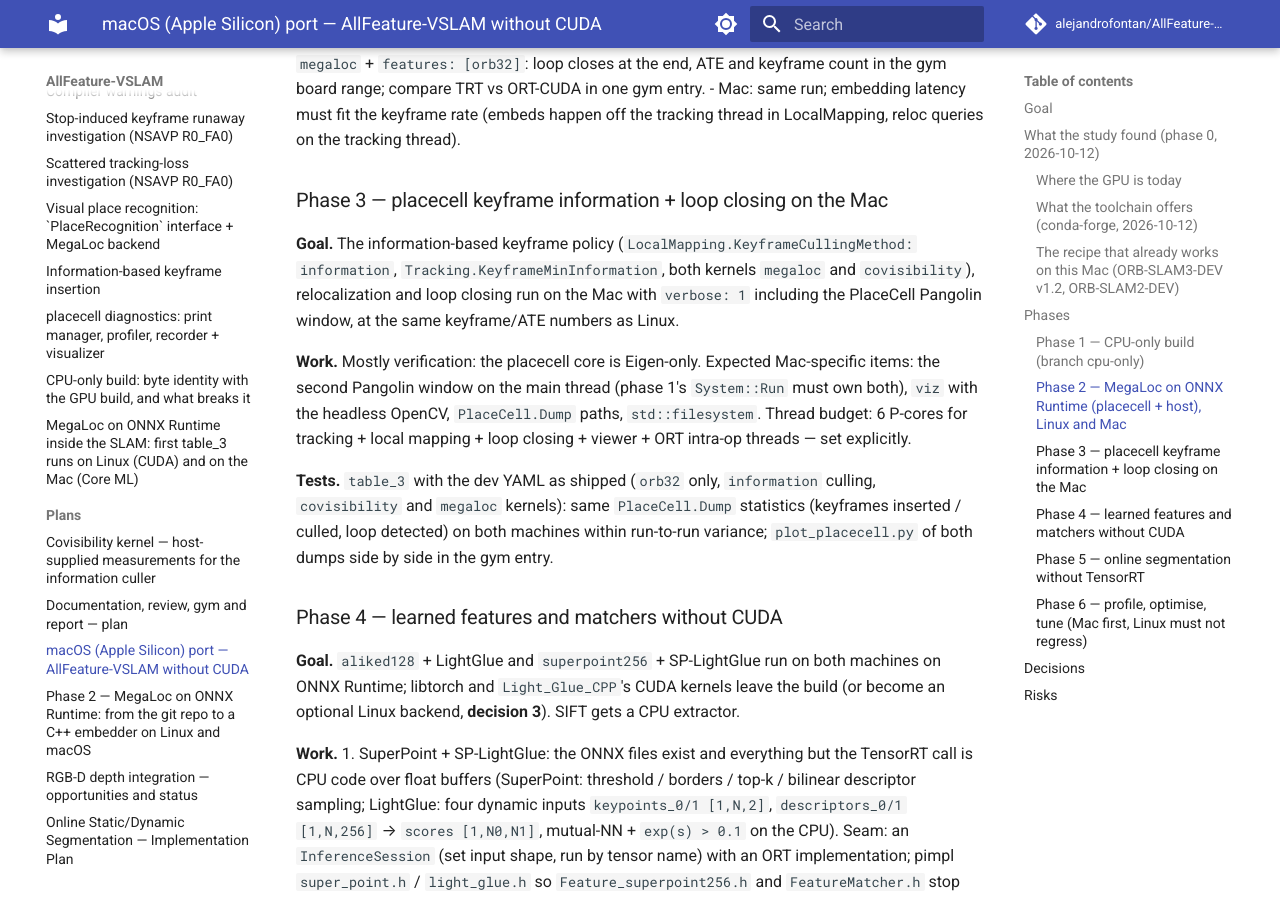
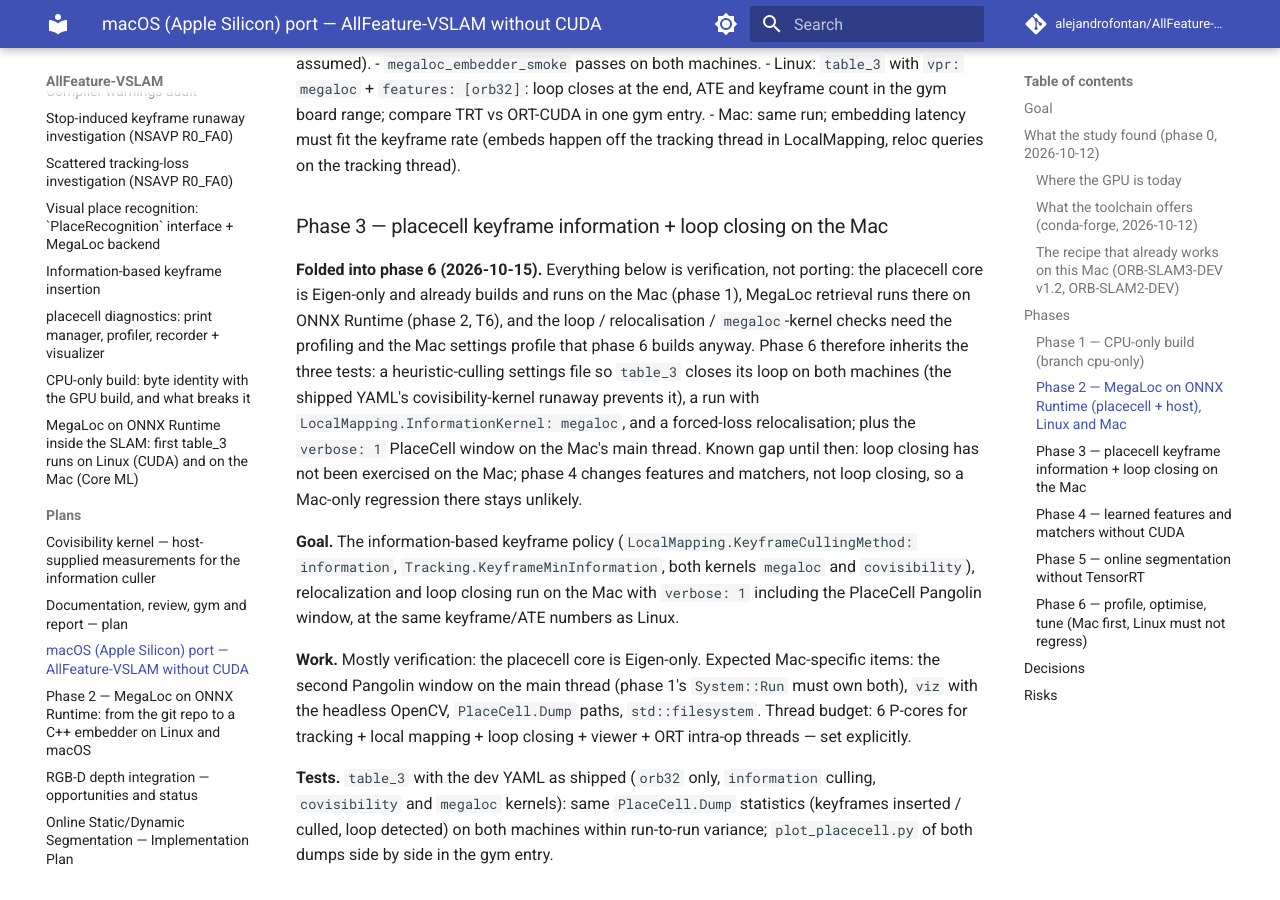
Before and after one commit to alejandrofontan/AllFeature-VSLAM, an MkDocs documentation site: the page built from docs/plans/mac_port.md, in a window 1280 px wide and 900 px high, scrolled down 7795 px. Built offline with MkDocs 1.6.1 and Material for MkDocs 9.7.7, drawn with Linux system fonts in a browser that asks for light colours; comment, search, counter and statistics services are not loaded; some of the changed text lies outside the part shown.

Commit message:
mac_port plan: fold phase 3 into phase 6, next is phase 4
Co-Authored-By: Claude Fable 5.1 <noreply@anthropic.com>

Claude-Session: https://claude.ai/code/session_01Qmr7JvngZUHVVjPZ8YbQhy

```diff
--- a/docs/plans/mac_port.md
+++ b/docs/plans/mac_port.md
@@ -4,8 +4,8 @@
 - **Created:** 2026-10-12
 - **Status:** **phase 2 complete 2026-10-13** (AllFeature PR #46, placecell PR #8): MegaLoc runs on ONNX Runtime on
   both machines — CUDA 8–12 ms/keyframe on Linux, Core ML (GPU) 46 ms on the M1 Pro, CPU 120–230 ms — with the
-  TensorRT MegaLoc backend deleted; details in `docs/plans/megaloc_onnxruntime.md`, placecell `docs/megaloc.md`. Next:
-  phase 3. Phase 1 history: implemented on Linux 2026-10-12 (branch `cpu-only`): GPU backends are CMake options, `build.sh -c` / `pixi run -e cpu ./build.sh -c` build GPU-free, byte-identical to the full build on `table_3` (`docs/notes/2026-10-12_cpu_only_build_identity.md`); macOS viewer-on-main-thread ported untested; first Mac build 2026-10-13 configured correctly (arm64, backends OFF, mimalloc zone override on) and stopped on g2o's `tr1` headers, fixed in the g2o fork; second build stopped on a `std::min(uint64_t, size_t)` in placecell's viz, fixed in placecell; third build 2026-10-13 links every target on the Mac and `table_3` mono runs through the VSLAM-LAB framework there (orb32, vpr none): **phase 1 passes on both machines** and is merged; item 7 done 2026-10-13 (brisk / akaze 1.0.1 published for osx-arm64 and linux-aarch64, now common dependencies); item 5 done 2026-10-13 (mimalloc serves the process on macOS: three 1 GiB arena reservations over a `table_3` run); **phase 1 complete**
+  TensorRT MegaLoc backend deleted; details in `docs/plans/megaloc_onnxruntime.md`, placecell `docs/megaloc.md`.
+  **2026-10-15: phase 3 folded into phase 6, next is phase 4** (see the phase 3 note). Phase 1 history: implemented on Linux 2026-10-12 (branch `cpu-only`): GPU backends are CMake options, `build.sh -c` / `pixi run -e cpu ./build.sh -c` build GPU-free, byte-identical to the full build on `table_3` (`docs/notes/2026-10-12_cpu_only_build_identity.md`); macOS viewer-on-main-thread ported untested; first Mac build 2026-10-13 configured correctly (arm64, backends OFF, mimalloc zone override on) and stopped on g2o's `tr1` headers, fixed in the g2o fork; second build stopped on a `std::min(uint64_t, size_t)` in placecell's viz, fixed in placecell; third build 2026-10-13 links every target on the Mac and `table_3` mono runs through the VSLAM-LAB framework there (orb32, vpr none): **phase 1 passes on both machines** and is merged; item 7 done 2026-10-13 (brisk / akaze 1.0.1 published for osx-arm64 and linux-aarch64, now common dependencies); item 5 done 2026-10-13 (mimalloc serves the process on macOS: three 1 GiB arena reservations over a `table_3` run); **phase 1 complete**
 - **Pinned to:** AllFeature `2ce9e7f` (`cpu-only` == `dev` == `origin/main`), placecell `71cbaff` (v0.1.0), VSLAM-LAB `dev` 1804957 (+ `origin/stream-iphone` 2c0ff49)
 - **Target machine:** MacBook Pro 16" 2021, M1 Pro (6P+2E cores, 14-core GPU/Metal, NEON/FP16/DotProd, no I8MM), 16 GB unified, 1 GB swap, 16 KB pages, macOS 26.6, Xcode 27 / Apple clang 21, pixi 0.81, no Homebrew (`VSLAM-LAB/mac_spec.txt`)
 - **Session:** `claude --resume 49010428-7f8f-40f2-9f55-3a1addb2cb77` (Linux); the Mac works from its own clone
@@ -163,6 +163,8 @@ phases 4–5, the whole project; issue #41 closes as "won't do").
 
 ### Phase 3 — placecell keyframe information + loop closing on the Mac
 
+**Folded into phase 6 (2026-10-15).** Everything below is verification, not porting: the placecell core is Eigen-only and already builds and runs on the Mac (phase 1), MegaLoc retrieval runs there on ONNX Runtime (phase 2, T6), and the loop / relocalisation / `megaloc`-kernel checks need the profiling and the Mac settings profile that phase 6 builds anyway. Phase 6 therefore inherits the three tests: a heuristic-culling settings file so `table_3` closes its loop on both machines (the shipped YAML's covisibility-kernel runaway prevents it), a run with `LocalMapping.InformationKernel: megaloc`, and a forced-loss relocalisation; plus the `verbose: 1` PlaceCell window on the Mac's main thread. Known gap until then: loop closing has not been exercised on the Mac; phase 4 changes features and matchers, not loop closing, so a Mac-only regression there stays unlikely.
+
 **Goal.** The information-based keyframe policy (`LocalMapping.KeyframeCullingMethod:
 information`, `Tracking.KeyframeMinInformation`, both kernels `megaloc` and `covisibility`),
 relocalization and loop closing run on the Mac with `verbose: 1` including the PlaceCell Pangolin
```
